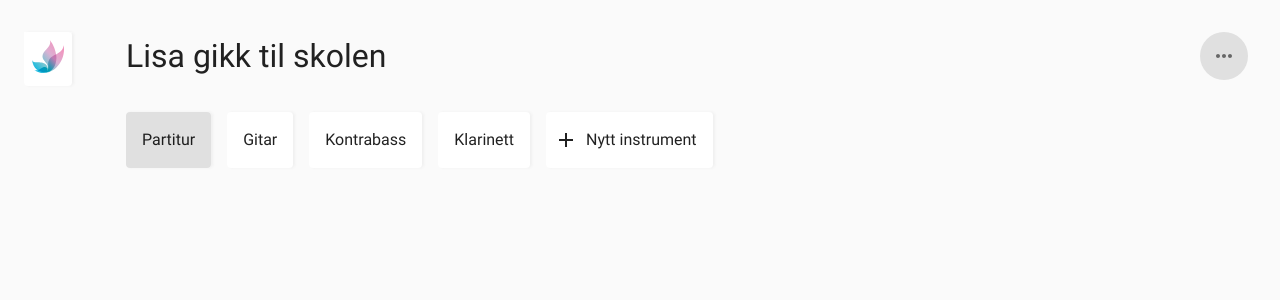
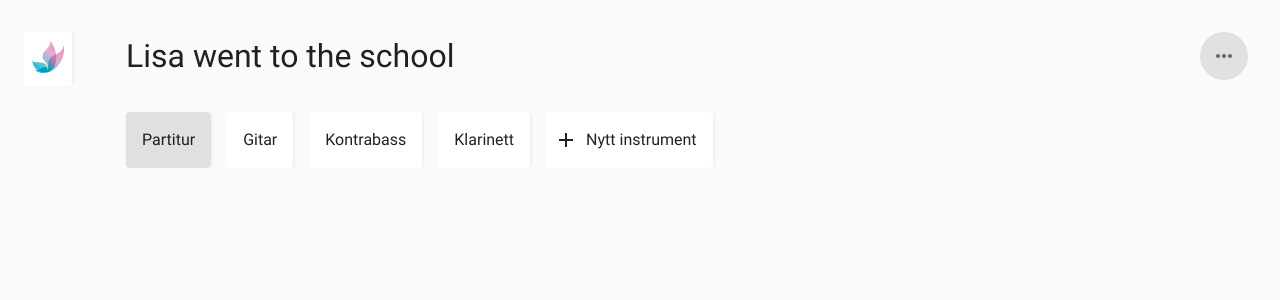
Before and after one commit to lasseklovstad/dissimilis-hackathon, a React (Create React App) app: page /song in a window 1280 px wide. Shown: the top 300 px of the page. Built offline with nearby package versions, Linux system fonts and the light colour scheme.

Commit message:
Laget oppsett for context til songview

```diff
--- a/src/components/CreateSongTab/CreateSongTab.tsx
+++ b/src/components/CreateSongTab/CreateSongTab.tsx
@@ -3,7 +3,7 @@ import { Grid, Button, Modal, TextField, makeStyles, Typography } from "@materia
 import DashboardButton, { DashboardButtonWithAddIconNoLink } from "../DashboardButtons/DashboardButtons";
 import colors from "../../utils/colors";
 import { useTranslation } from "react-i18next";
-import SongContext from "../../views/SongView/SongContext";
+import { SongContext } from "../../views/SongView/SongContextProvider.component";
 
 
 export type CreateSongTabProps = {
@@ -33,12 +33,10 @@ export const CreateSongTab: React.FC<CreateSongTabProps> = props => {
     const [textFieldInput, setTextFieldInput] = useState<string>("");
 
     const { song: { instruments }, addInstrument } = useContext(SongContext);
-    console.log(instruments);
 
     const classes = useStyles();
 
     const addInstrument2 = (): void => {
-        //let newInstrument: InstrumentCard = { name: textFieldInput, link: "/" };
         addInstrument(textFieldInput);
 
         setModalIsOpen(false);
--- a/src/components/NavBarCreateSong/NavBarCreateSong.tsx
+++ b/src/components/NavBarCreateSong/NavBarCreateSong.tsx
@@ -2,7 +2,7 @@ import React, { useContext } from "react";
 import { makeStyles, Grid, Typography, AppBar, Box, useMediaQuery } from "@material-ui/core";
 import MenuButton from "../MenuButton/MenuButton";
 import { DashboardTopBarIcon } from "../DashboardButtons/DashboardButtons";
-import SongContext from "../../views/SongView/SongContext";
+import { SongContext } from "../../views/SongView/SongContextProvider.component";
 
 
 
@@ -18,13 +18,7 @@ export const NavBarCreateSong: React.FC<NavBarCreateSongProps> = props => {
     //console.log(useContext(SongContext));
     //const { song, setSong } = useContext(SongContext);
 
-    const { song: { instruments, title } } = useContext(SongContext);
-
-
-
-
-
-
+    const { song: { title } } = useContext(SongContext);
 
     return (
         <Box className={classes.root} mb={matches ? 2 : 4}>
--- a/src/views/SongView/SongContext.tsx
+++ /dev/null
@@ -1,12 +0,0 @@
-import React from 'react';
-
-
-
-const SongContext = React.createContext<any>({
-    title: "",
-    instruments: [],
-    setSong: () => { },
-    addInstrument: () => { },
-});
-
-export default SongContext;
--- a/src/views/SongView/SongContextProvider.component.tsx
+++ b/src/views/SongView/SongContextProvider.component.tsx
@@ -1,14 +1,23 @@
 import React, { useState } from 'react';
-import SongContext from './SongContext';
 
 //State handling skjer i denne komponenten
+
+
+export const SongContext = React.createContext<any>({
+    song: {},
+    title: "",
+    instruments: [],
+    setSong: () => { },
+    addInstrument: () => { },
+});
 
 
 
 const SongContextProvider: React.FC = props => {
 
+    //Initial State.
     const [song, setSong] = useState({
-        title: "Lisa gikk til skolen",
+        title: "Lisa went to the school",
         instruments: [
             "Gitar",
             "Kontrabass",
@@ -17,12 +26,16 @@ const SongContextProvider: React.FC = props => {
     });
 
 
-
+    //Method to simplify change of state
     const addInstrument = (newInstrument: string) => {
         setSong({ ...song, instruments: [...song.instruments, newInstrument] });
     }
 
 
+
+
+
+    //Add all methods here
     const value = {
         song,
         addInstrument,
--- a/src/views/SongView/SongView.tsx
+++ b/src/views/SongView/SongView.tsx
@@ -1,4 +1,4 @@
-import React, { useState } from 'react';
+import React from 'react';
 import NavBarCreateSong from '../../components/NavBarCreateSong/NavBarCreateSong';
 import CreateSongTab from '../../components/CreateSongTab/CreateSongTab';
 import { Grid, makeStyles } from '@material-ui/core';
```
